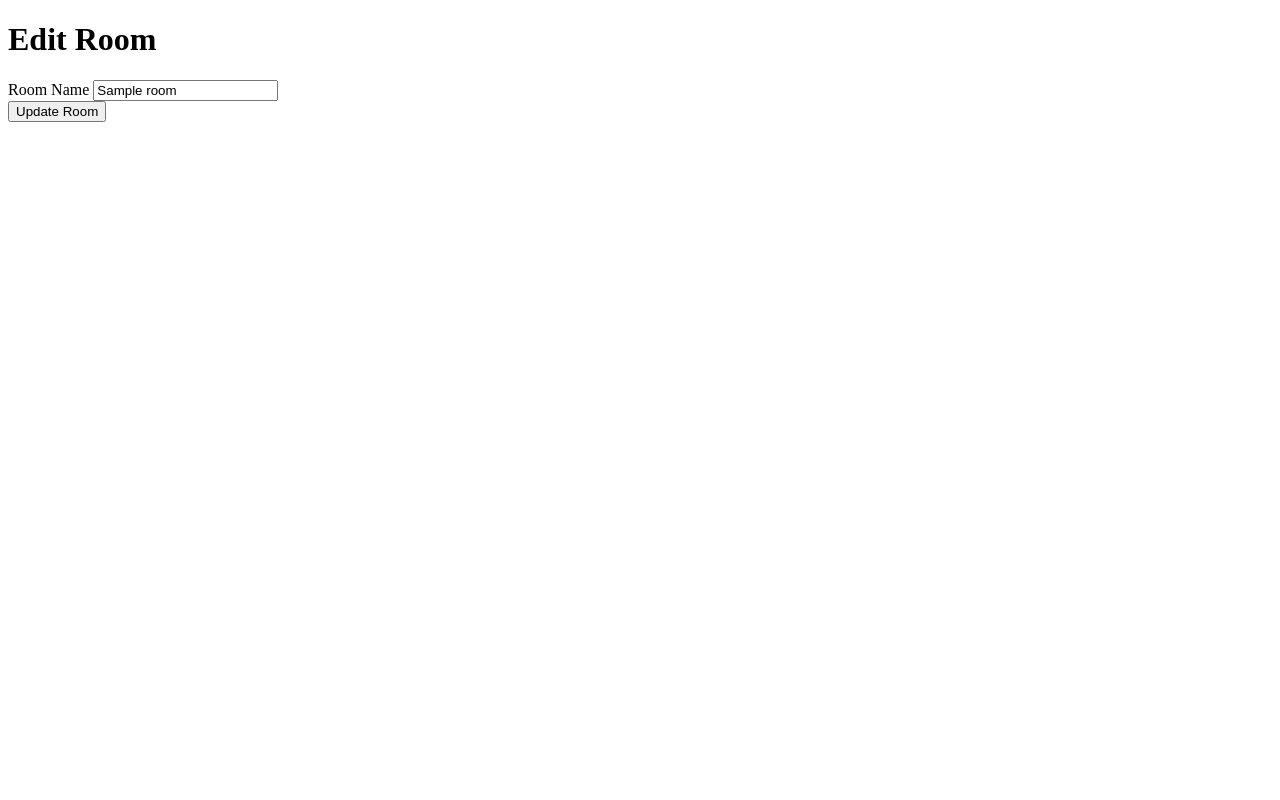
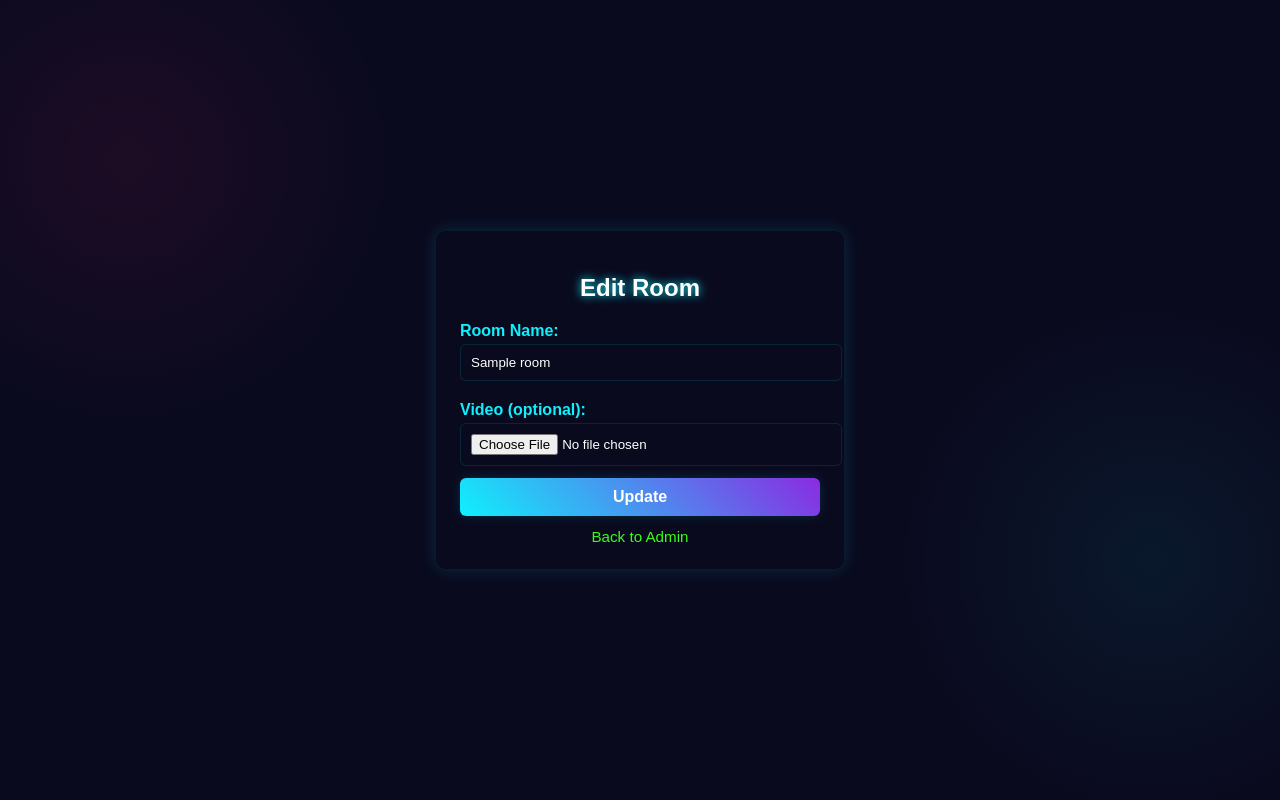
Before and after one commit to SaqibAli36/Indoor-Navigation-System, a Flask app: template templates/edit_room.html in a window 1280 px wide. Run offline with Flask 3, Linux system fonts and the light colour scheme; the template is opened without the code that fills it: most values are stand-ins (such as "Sample title", 1, 10 or a date in 2020).

Commit message:
Fix edit room functionality

```diff
--- a/templates/edit_room.html
+++ b/templates/edit_room.html
@@ -2,17 +2,107 @@
 <html lang="en">
 <head>
     <meta charset="UTF-8">
-    <meta name="viewport" content="width=device-width, initial-scale=1.0">
     <title>Edit Room</title>
+    <style>
+        :root{
+            --neon-blue:#0ff0fc;
+            --neon-purple:#8a2be2;
+            --neon-green:#39ff14;
+            --dark-bg:#0a0a1f;
+            --card-bg: rgba(10,10,31,0.8);
+            --text: #ffffff;
+        }
+        body {
+            font-family: Arial, sans-serif;
+            background: var(--dark-bg);
+            background-image:
+              radial-gradient(circle at 10% 20%, rgba(255,42,109,0.08) 0%, transparent 20%),
+              radial-gradient(circle at 90% 70%, rgba(0,255,252,0.06) 0%, transparent 20%);
+            display: flex;
+            align-items: center;
+            justify-content: center;
+            height: 100vh;
+            margin: 0;
+            color: var(--text);
+            flex-direction: column;
+        }
+        .container {
+            width: 360px;
+            background: var(--card-bg);
+            padding: 24px;
+            border-radius: 10px;
+            box-shadow: 0 0 16px rgba(0,255,252,0.14);
+            border: 1px solid rgba(0,255,252,0.08);
+            transform: translateY(-20px);
+            animation: slideDown 0.5s ease-out forwards;
+        }
+        @keyframes slideDown {
+            from { transform: translateY(-100px); opacity: 0; }
+            to { transform: translateY(0); opacity: 1; }
+        }
+        h2 {
+            text-align: center;
+            text-shadow: 0 0 10px var(--neon-blue);
+            margin-bottom: 20px;
+        }
+        label {
+            display: block;
+            margin: 8px 0 4px;
+            color: var(--neon-blue);
+            font-weight: 600;
+        }
+        input {
+            width: 100%;
+            padding: 10px;
+            margin-bottom: 12px;
+            border-radius: 6px;
+            border: 1px solid rgba(0,255,252,0.12);
+            background: rgba(10,10,31,0.5);
+            color: var(--text);
+        }
+        button {
+            width: 100%;
+            padding: 10px 16px;
+            border: none;
+            border-radius: 6px;
+            cursor: pointer;
+            font-weight: 700;
+            font-size: 16px;
+            background: linear-gradient(45deg,var(--neon-blue),var(--neon-purple));
+            color: white;
+            box-shadow: 0 0 12px rgba(0,255,252,0.15);
+            transition: all 0.3s ease;
+        }
+        button:hover {
+            box-shadow: 0 0 16px var(--neon-blue), 0 0 24px var(--neon-purple);
+            transform: scale(1.05);
+        }
+        a {
+            display: block;
+            margin-top: 12px;
+            color: var(--neon-green);
+            text-decoration: none;
+            font-size: 0.95rem;
+            text-align: center;
+        }
+        a:hover {
+            text-decoration: underline;
+        }
+    </style>
 </head>
 <body>
-    <h1>Edit Room</h1>
+    <div class="container">
+        <h2>Edit Room</h2>
+        <form action="{{ url_for('edit_room', room_id=room_id) }}" method="POST" enctype="multipart/form-data">
+            <label>Room Name:</label>
+            <input type="text" name="name" value="{{ room.name }}" required>
 
-    <form action="/edit_room/{{ room.id }}" method="post">
-        <label for="room_name">Room Name</label>
-        <input type="text" id="room_name" name="room_name" value="{{ room.name }}" required><br>
+            <label>Video (optional):</label>
+            <input type="file" name="video">
 
-        <button type="submit">Update Room</button>
-    </form>
+            <button type="submit">Update</button>
+        </form>
+        <a href="{{ url_for('admin') }}">Back to Admin</a>
+    </div>
 </body>
 </html>
```
